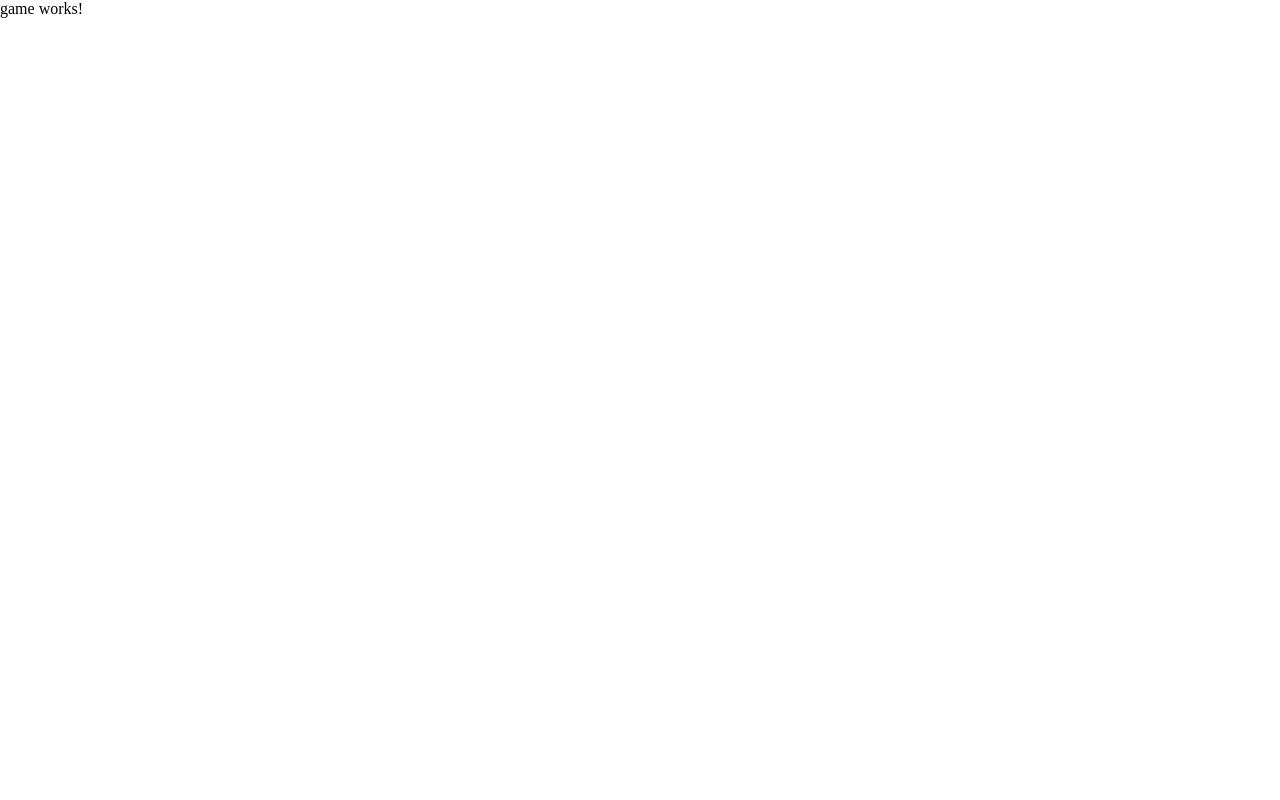
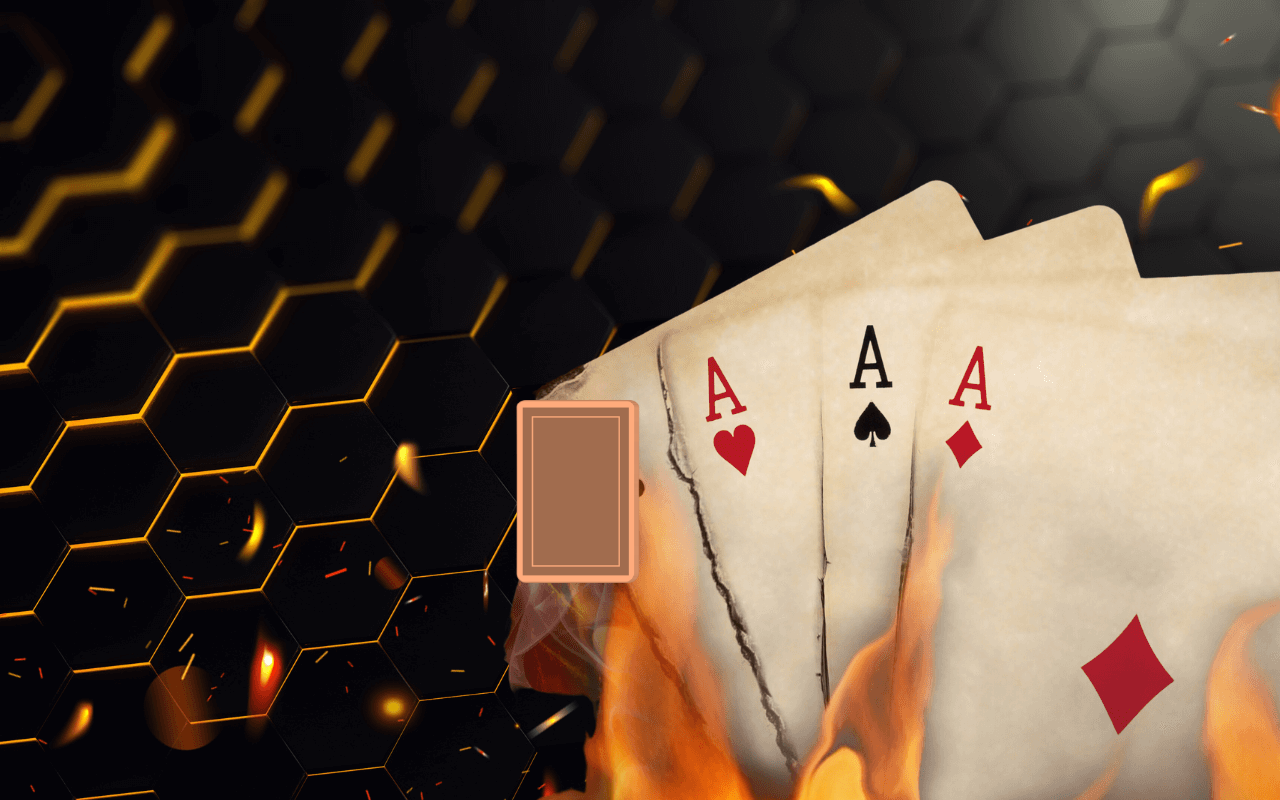
Before and after one commit to Dennis-Schneider/ringoffire, an Angular app: page /game in a window 1280 px wide. Built offline with nearby package versions, Linux system fonts and the light colour scheme; a web font is replaced by a local one.

Commit message:
04 | Kartelstapel anlegen

```diff
--- a/src/app/game/game.component.html
+++ b/src/app/game/game.component.html
@@ -1 +1,10 @@
-<p>game works!</p>
+<div class="field">
+  <div class="card-stack">
+    <img
+      [ngStyle]="{ 'right.px': i }"
+      *ngFor="let c of [0, 1, 2, 3, 4]; let i = index"
+      class=""
+      src="./../../assets/img/cards/card_cover.png"
+    />
+  </div>
+</div>
--- a/src/app/game/game.component.scss
+++ b/src/app/game/game.component.scss
@@ -0,0 +1,17 @@
+.field {
+  width: 100vw;
+  height: 100vh;
+  max-width: 100%;
+  background-image: url("./../../assets/img/ringoffire-background.png");
+  display: flex;
+  justify-content: center;
+  align-items: center;
+}
+
+.card-stack {
+  position: relative;
+  img {
+    position: absolute;
+    width: 120px;
+  }
+}
```
